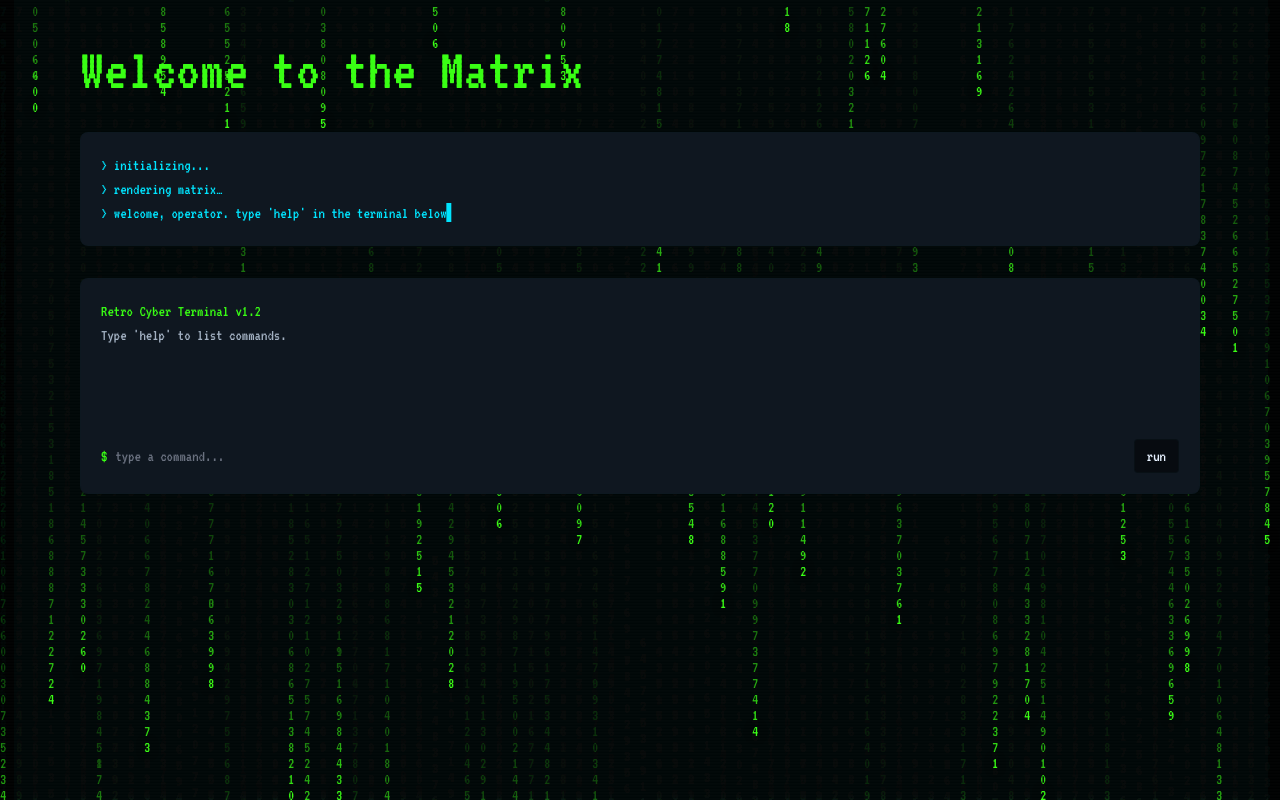
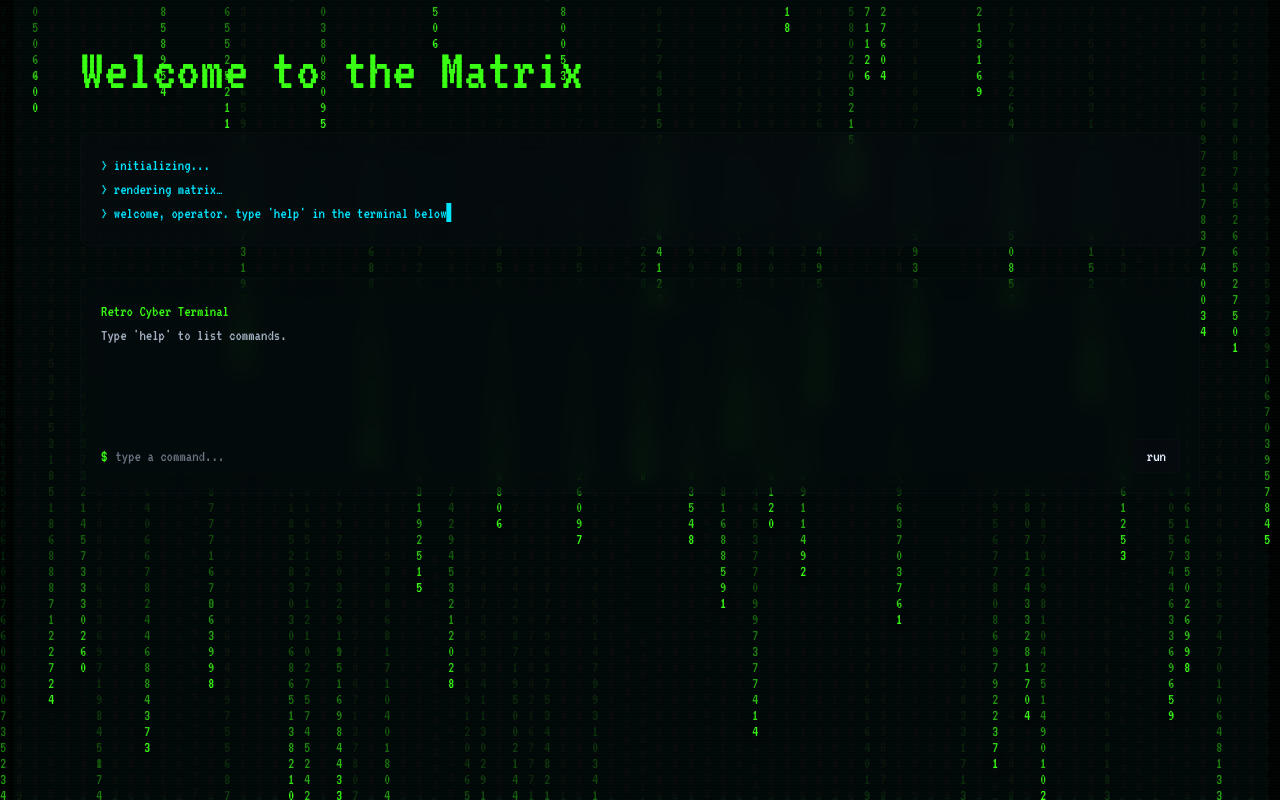
Before and after one commit to bombe-mac/CYBER-TERMINAL, a React (Vite) app: page / in a window 1280 px wide. Built offline with nearby package versions, Linux system fonts and the light colour scheme.

Commit message:
made the terminal transluscent

```diff
--- a/src/components/FakeTerminal.jsx
+++ b/src/components/FakeTerminal.jsx
@@ -2,7 +2,7 @@ import React, { useEffect, useRef, useState } from "react";
 
 function FakeTerminal() {
   const [history, setHistory] = useState([
-    { text: "Retro Cyber Terminal v1.2", className: "text-neon-green" },
+    { text: "Retro Cyber Terminal", className: "text-neon-green" },
     { text: "Type 'help' to list commands.", className: "text-text-muted" },
   ]);
   const [input, setInput] = useState("");
@@ -165,7 +165,7 @@ function FakeTerminal() {
   };
 
   return (
-    <div className="font-mono rounded-lg border border-text-hairline/30 bg-surface-panel p-4 md:p-5 ">
+    <div className="font-mono rounded-lg border border-text-hairline/30 bg-surface-panel/10 backdrop-blur-md p-4 md:p-5">
   <div className="mb-3 max-h-72 md:max-h-[28rem] min-h-[8rem] overflow-auto pr-1">
     {history.map((item, i) => (
       <div
@@ -192,12 +192,13 @@ function FakeTerminal() {
     />
     <button
       type="submit"
-          className="px-3 py-1 rounded border border-text-hairline/30 bg-surface-sunken text-text-primary "
+      className="px-3 py-1 rounded border border-text-hairline/30 bg-surface-sunken/60 backdrop-blur-sm text-text-primary"
     >
       run
     </button>
   </form>
 </div>
+
   );
 }
 
--- a/src/components/TypingIntro.jsx
+++ b/src/components/TypingIntro.jsx
@@ -50,7 +50,7 @@ function TypingIntro({ lines = [], charDelay = 18, lineDelay = 400 }) {
   }, [lines, charDelay, lineDelay, motionReduced]);
 
   return (
-    <div className="rounded-lg border border-text-hairline/30 bg-surface-panel p-4 md:p-5 ">
+    <div className="rounded-lg border border-text-hairline/30 bg-surface-panel/20 backdrop-blur-md p-4 md:p-5">
   <div aria-live="polite" className="text-neon-blue">
     {output.map((line, i) => (
       <div key={i} className="whitespace-pre-wrap">
@@ -60,6 +60,7 @@ function TypingIntro({ lines = [], charDelay = 18, lineDelay = 400 }) {
     ))}
   </div>
 </div>
+
   );
 }
 
--- a/src/pages/Home.jsx
+++ b/src/pages/Home.jsx
@@ -28,7 +28,7 @@ function Home() {
         </header>
 
         <div className="grid gap-8">
-          {/* ASCII art with hidden Key 1 in source comments */}
+
 
 
           {/* Typing intro (typewriter effect, respects prefers-reduced-motion) */}
@@ -39,9 +39,7 @@ function Home() {
         </div>
 
 
-        {/* hint: see components/AsciiArt.jsx for Key 1; combine with terminal Key 2 */}
 
-        {/* Hidden hover popup: subtle glitch/neon clue (bottom-right) */}
         <div className="fixed bottom-3 right-3 z-20 group/popup select-none">
           {/* Invisible hover target in the corner */}
           <div
```
Lines whose indentation alone changed are shown as unchanged.
